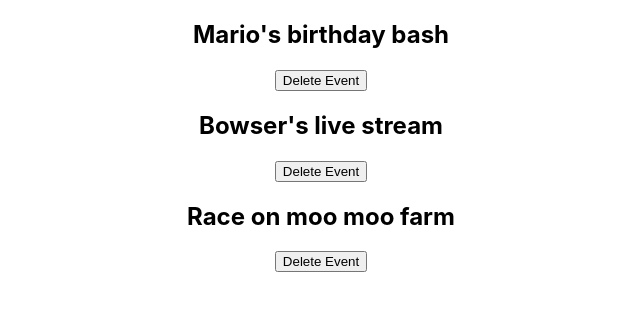
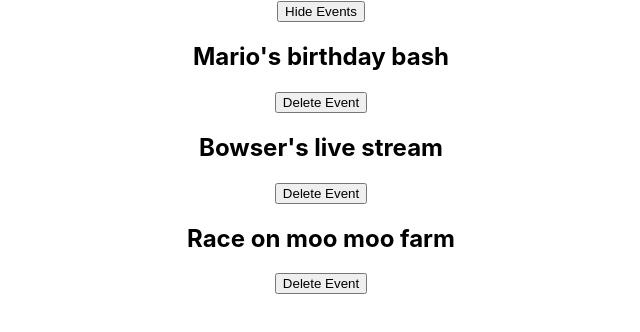
Before and after one commit to sml-40/react-app-1, a React (Create React App) app: page / in a window 1280 px wide. Shown: the top 332 px of the page, without its empty margins (319-959 px from the left). Built offline with nearby package versions, Linux system fonts and the light colour scheme.

Commit message:
showEvent state added and console logged. Buttons added to toggle state

```diff
--- a/src/App.js
+++ b/src/App.js
@@ -2,11 +2,16 @@ import "./App.css";
 import { useState } from "react";
 
 function App() {
+	const [showEvents, setShowEvents] = useState(true); // this will be used to toggle the events on and off
 	const [event, setEvent] = useState([
 		{ title: "Mario's birthday bash", id: 1 },
 		{ title: "Bowser's live stream", id: 2 },
 		{ title: "Race on moo moo farm", id: 3 },
 	]);
+
+	{
+		/*console.log(showEvents); // this will log the value of showEvents to the console*/
+	}
 
 	const handleClick = (id) => {
 		setEvent((prevEvent) => {
@@ -17,7 +22,26 @@ function App() {
 
 	return (
 		<div className="App">
-			{event.map((event) => (
+			{showEvents && ( // this 'logical &&' will only render the hide button if showEvents is true i.e. if the events are being shown
+				<div>
+					<button
+						type=""
+						onClick={() => setShowEvents(false)}>
+						Hide Events
+					</button>
+				</div>
+			)}
+			{!showEvents && ( // this 'logical &&' will only render the show button if showEvents is false i.e. if the events are being hidden
+				<div>
+					<button
+						type=""
+						onClick={() => setShowEvents(true)}>
+						Show Events
+					</button>
+				</div>
+			)}
+			{showEvents && // this 'logical &&' will only render the events if showEvents is true
+				event.map((event) => (
 					<div key={event.id}>
 						<h2>{event.title}</h2>
 						<button
```
Lines whose indentation alone changed are shown as unchanged.
